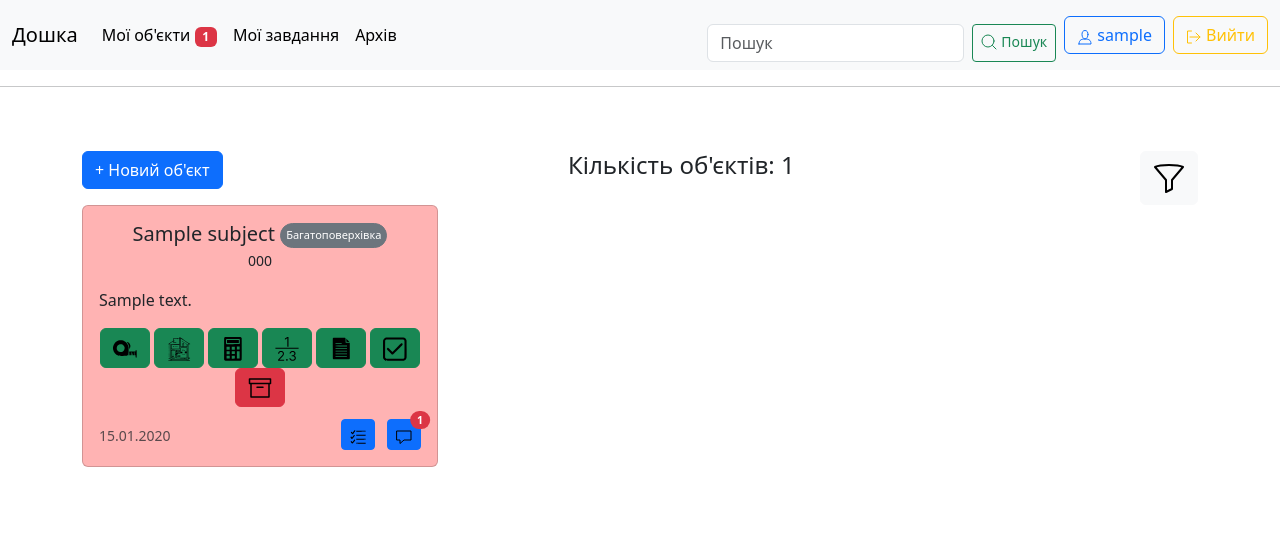
After one commit to trueostik/bti_pm, a Django app: page /my_subjects in a window 1280 px wide. The commit adds this page. Shown: the top 538 px of the page. Run offline with Django 4.2, Linux system fonts and the light colour scheme; a user stored in the database is signed in; tables that the repository leaves empty hold one stand-in row (values such as "Sample post"); some libraries are stand-ins or nearby versions.

Commit message:
Added my subjects

```diff
--- a/bord/models.py
+++ b/bord/models.py
@@ -22,6 +22,7 @@ class Subject(models.Model):
         LOW = 'CC', _('Низький')
 
     name = models.CharField(max_length=200)
+    user = models.ManyToManyField(User, blank=True)
     type = models.CharField(max_length=2, choices=TypeOfSubject.choices, default=TypeOfSubject.HOUSE)
     priority = models.CharField(max_length=3, choices=Priority.choices, default=Priority.HIGH)
     archived = models.BooleanField(default=False)
--- /dev/null
+++ b/bord/templates/bord/my_subjects.html
@@ -0,0 +1,191 @@
+{% extends "bord/base.html" %}
+{% load crispy_forms_tags %}
+
+
+{% block content %}
+    <div class="d-flex w-100 justify-content-between">
+        <a class="btn btn-primary mb-3" href="{% url 'bord:new_subject' %}">+ Новий об'єкт</a>
+        <h4>Кількість об'єктів: {{ subjects_count }}</h4>
+        <button type="button" class="btn btn-light" data-bs-toggle="offcanvas" data-bs-target="#offcanvasRight" aria-controls="offcanvasRight">
+            <svg class="bi" width="32" height="32"><use xlink:href="#i-filter"></use></svg>
+            <span class="badge bg-danger" id="filter-badge" style="display: none;"></span>
+        </button>
+    </div>
+
+    <div class="offcanvas offcanvas-end" tabindex="-1" id="offcanvasRight" aria-labelledby="offcanvasRightLabel">
+      <div class="offcanvas-header">
+        <h5 class="offcanvas-title" id="offcanvasRightLabel">Фільтри</h5>
+        <button type="button" class="btn-close" data-bs-dismiss="offcanvas" aria-label="Close"></button>
+      </div>
+      <div class="offcanvas-body">
+        <div class="container">
+          <form method="get">
+            {% crispy filter_form %}
+          </form>
+        </div>
+      </div>
+    </div>
+
+
+    <div class="row" data-masonry="{&quot;percentPosition&quot;: true }" style="position: relative; height: 1066.4px;">
+        {% for subject in subjects %}
+            {% if not subject.archived %}
+            <div class="col-sm-6 col-lg-4 mb-4" style="position: absolute; left: 0%; top: 524.2px;">
+              <div class="card" style="background-color: {{ subject.get_priority }};">
+
+                <div class="card-body">
+
+                      <div class="dropdown">
+                          <h5 class="card-title text-center mb-0">
+                              <a href="{% url 'bord:subject' subject.id %}">{{ subject }}</a>
+                          <button class="btn btn-secondary rounded-pill" style="font-size: 11px; padding: 3px 5px; border-radius: 2px;" type="button" data-bs-toggle="dropdown" aria-expanded="false">
+                            {{ subject.get_type_display }}
+                          </button>
+                          <ul class="dropdown-menu">
+                            <li><a class="dropdown-item" href="{% url 'bord:change_priority' subject.id 'AA' %}">Високий</a></li>
+                            <li><a class="dropdown-item" href="{% url 'bord:change_priority' subject.id 'BB' %}">Середній</a></li>
+                            <li><a class="dropdown-item" href="{% url 'bord:change_priority' subject.id 'CC' %}">Низький</a></li>
+                          </ul>
+                        </div>
+                      </h5>
+                    <p class="card-text text-center mt-0"><small class="">{{ subject.invent_number }}</small></p>
+                  <p class="card-text ">{{ subject.address }}</p>
+                    <div class="text-center mb-2" >
+                        <span data-toggle="popover" data-bs-trigger="hover focus" data-placement="top" data-bs-html="true" title="Поміряно">
+                            <a class="{{ subject.get_measured }}" href="#" data-href="{% url 'bord:change_status' subject.id 'measured' %}"
+                               data-id="{{ subject.id }}" data-name="{{ subject.name }}"
+                               data-status="{% if not subject.measured %} Поміряно {% else %} Не поміряно {% endif %}"
+                               data-newсlass="{% if subject.measured %} btn btn-danger {% else %} btn btn-success {% endif %}"
+                               data-bs-toggle="modal" data-bs-target="#statusModal">
+                                <svg class="bi" width="24" height="24"><use xlink:href="#measured"></use></svg>
+                            </a>
+                        </span>
+                        <span data-toggle="popover" data-bs-trigger="hover focus" data-placement="top" data-bs-html="true" title="Накреслено">
+                             <a class="{{ subject.get_drawn }}" href="#" data-href="{% url 'bord:change_status' subject.id 'drawn' %}"
+                                data-id="{{ subject.id }}" data-name="{{ subject.name }}"
+                                data-status="{% if not subject.drawn %} Накреслено {% else %} Не накреслено {% endif %}"
+                                data-newсlass="{% if subject.drawn %} btn btn-danger {% else %} btn btn-success {% endif %}"
+                                data-bs-toggle="modal" data-bs-target="#statusModal">
+                                 <svg class="bi" width="24" height="24"><use xlink:href="#drawn"></use></svg>
+                             </a>
+                        </span>
+                        <span data-toggle="popover" data-bs-trigger="hover focus" data-placement="top" data-bs-html="true" title="Пораховано">
+                             <a class="{{ subject.get_calculated }}" href="#" data-href="{% url 'bord:change_status' subject.id 'calculated' %}"
+                                data-id="{{ subject.id }}" data-name="{{ subject.name }}"
+                                data-status="{% if not subject.calculated %} Пораховано {% else %} Не пораховано {% endif %}"
+                                data-newсlass="{% if subject.calculated %} btn btn-danger {% else %} btn btn-success {% endif %}"
+                                data-bs-toggle="modal" data-bs-target="#statusModal">
+                                 <svg class="bi" width="24" height="24"><use xlink:href="#calculated"></use></svg>
+                             </a>
+                        </span>
+                        <span data-toggle="popover" data-bs-trigger="hover focus" data-placement="top" data-bs-html="true" title="Розставлено">
+                             <a class="{{ subject.get_numbered }}" href="#" data-href="{% url 'bord:change_status' subject.id 'numbered' %}"
+                                data-id="{{ subject.id }}" data-name="{{ subject.name }}"
+                                data-status="{% if not subject.numbered %} Розставлено {% else %} Не розставлено {% endif %}"
+                                data-newсlass="{% if subject.numbered %} btn btn-danger {% else %} btn btn-success {% endif %}"
+                                data-bs-toggle="modal" data-bs-target="#statusModal">
+                                 <svg class="bi" width="24" height="24"><use xlink:href="#numbered"></use></svg>
+                             </a>
+                        </span>
+                        <span data-toggle="popover" data-bs-trigger="hover focus" data-placement="top" data-bs-html="true" title="Набрано">
+                             <a class="{{ subject.get_typed }}" href="#" data-href="{% url 'bord:change_status' subject.id 'typed' %}"
+                                data-id="{{ subject.id }}" data-name="{{ subject.name }}"
+                                data-status="{% if not subject.typed %} Набрано {% else %} Не набрано {% endif %}"
+                                data-newсlass="{% if subject.typed %} btn btn-danger {% else %} btn btn-success {% endif %}"
+                                data-bs-toggle="modal" data-bs-target="#statusModal">
+                                 <svg class="bi" width="24" height="24"><use xlink:href="#typed"></use></svg>
+                             </a>
+                        </span>
+                        <span data-toggle="popover" data-bs-trigger="hover focus" data-placement="top" data-bs-html="true" title="Готово">
+                             <a class="{{ subject.get_done }}" href="#" data-href="{% url 'bord:change_status' subject.id 'done' %}"
+                                data-id="{{ subject.id }}" data-name="{{ subject.name }}"
+                                data-status="{% if not subject.done %} Готово {% else %} Не готово {% endif %}"
+                                data-newсlass="{% if subject.done %} btn btn-danger {% else %} btn btn-success {% endif %}"
+                                data-bs-toggle="modal" data-bs-target="#statusModal">
+                                 <svg class="bi" width="24" height="24"><use xlink:href="#done"></use></svg>
+                             </a>
+                        </span>
+
+                         {% if subject.done %}
+                         <span data-toggle="popover" data-bs-trigger="hover focus" data-placement="top" data-bs-html="true" title="Архівувати">
+                            <a class="btn btn-danger" href="#" data-bs-toggle="modal" data-bs-target="#archiveModal{{ subject.id }}">
+                                <svg class="bi" width="24" height="24"><use xlink:href="#i-archive"></use></svg></a>
+                         </span>
+                            <!-- Модальне вікно архіву -->
+                            <div class="modal fade" id="archiveModal{{ subject.id }}" tabindex="-1" aria-labelledby="archiveModalLabel{{ subject.id }}" aria-hidden="true">
+                              <div class="modal-dialog">
+                                <div class="modal-content">
+                                  <div class="modal-header">
+                                    <h1 class="modal-title fs-5" id="archiveModalLabel{{ subject.id }}">Архівувати: {{ subject.name }}</h1>
+                                    <button type="button" class="btn-close" data-bs-dismiss="modal" aria-label="Close"></button>
+                                  </div>
+                                  <div class="modal-body">
+                                    Ви справді бажаєте відправити в архів об'єкт {{ subject.name }}?
+                                  </div>
+                                  <div class="modal-footer">
+                                    <button type="button" class="btn btn-secondary" data-bs-dismiss="modal">Close</button>
+                                    <a class="btn btn-success" href="{% url 'bord:add_to_archive' subject.id %}">Архівувати</a>
+                                  </div>
+                                </div>
+                              </div>
+                            </div>
+                         {% endif %}
+                    </div>
+                  <div class="d-flex w-100 justify-content-between">
+                    <span class="card-text mt-2"><small class="text-muted">{{ subject.date_added|date:'d.m.Y' }}</small></span>
+                      <div class="mt-1">
+                          <span data-toggle="popover" data-bs-trigger="hover focus" data-placement="top" data-bs-html="true" title="Кількість активних завдань">
+                              <button type="button" class="btn btn-sm btn-primary position-relative me-2">
+                                <svg class="bi" width="16" height="16"><use xlink:href="#subtask"></use></svg>
+                                    {% if subject.unfinished_subtasks_count > 0 %}
+                                        <span class="position-absolute top-0 start-100 translate-middle badge rounded-pill bg-danger">
+                                            {{ subject.unfinished_subtasks_count }}
+                                            <span class="visually-hidden">unfinished tasks</span>
+                                        </span>
+                                    {% endif %}
+                              </button>
+                          </span>
+                         <span data-toggle="popover" data-bs-trigger="hover focus" data-placement="top" data-bs-html="true" title="Кількість коментарів">
+                              <button type="button" class="btn btn-sm btn-primary position-relative">
+                                <svg class="bi" width="16" height="16"><use xlink:href="#comment"></use></svg>
+                                  {% with subject.comment_set.count as comment_count %}
+                                    {% if comment_count > 0 %}
+                                        <span class="position-absolute top-0 start-100 translate-middle badge rounded-pill bg-danger">
+                                            {{ comment_count }}
+                                            <span class="visually-hidden">comments</span>
+                                        </span>
+                                    {% endif %}
+                                  {% endwith %}
+                              </button>
+                         </span>
+                      </div>
+                  </div>
+                </div>
+              </div>
+            </div>
+          {% endif %}
+        {% empty %}
+            <p>Нема роботи</p>
+        {% endfor %}
+    </div>
+
+
+    <!-- Модальне вікно статусу -->
+    <div class="modal fade" id="statusModal" tabindex="-1" aria-labelledby="statusModalLabel" aria-hidden="true">
+      <div class="modal-dialog">
+        <div class="modal-content">
+          <div class="modal-header">
+            <h5 class="modal-title" id="statusModalLabel">Заголовок модального вікна</h5>
+            <button type="button" class="btn-close" data-bs-dismiss="modal" aria-label="Закрити"></button>
+          </div>
+          <div class="modal-body">
+            Зміст модального вікна...
+          </div>
+          <div class="modal-footer">
+            <button type="button" class="btn btn-secondary" data-bs-dismiss="modal">Закрити</button>
+            <a class="#" href="#">Save</a>
+          </div>
+        </div>
+      </div>
+    </div>
+{% endblock content %}
--- a/bord/templates/bord/navbar.html
+++ b/bord/templates/bord/navbar.html
@@ -8,6 +8,17 @@
     </button>
     <div class="collapse navbar-collapse" id="navbarSupportedContent">
       <ul class="navbar-nav me-auto mb-2 mb-lg-0">
+        <li class="nav-item">
+            <a class="nav-link active position-relative" aria-current="page" href="{% url 'bord:my_subjects' %}">
+                Мої об'єкти
+                {% if request.user|my_subjects_count != 0 %}
+                    <span class="badge bg-danger">
+                        {{ request.user|my_subjects_count }}
+                        <span class="visually-hidden">unfinished tasks</span>
+                    </span>
+                {% endif %}
+            </a>
+        </li>
         <li class="nav-item">
             <a class="nav-link active position-relative" aria-current="page" href="{% url 'bord:todo' %}">
                 Мої завдання
--- a/bord/templatetags/todo_templatetags.py
+++ b/bord/templatetags/todo_templatetags.py
@@ -1,5 +1,5 @@
 from django import template
-from bord.models import Task
+from bord.models import Task, Subject
 
 register = template.Library()
 
@@ -9,3 +9,10 @@ def unfinished_tasks_count(user):
     if user.is_authenticated:
         return Task.objects.filter(user=user, done=False).count()
     return 0
+
+
+@register.filter
+def my_subjects_count(user):
+    if user.is_authenticated:
+        return Subject.objects.filter(user=user, archived=False).count()
+    return 0
--- a/bord/urls.py
+++ b/bord/urls.py
@@ -10,6 +10,8 @@ app_name = 'bord'
 urlpatterns = [
     path('', views.index, name='index'),
     path('search', views.search_view, name='search'),
+    path('my_subjects', views.my_subjects, name='my_subjects'),
+    path('take_subject/<int:subject_id>', views.take_subject, name='take_subject'),
     path('archive', views.archive, name='archive'),
     path('todo', views.todo, name='todo'),
     path('add_to_archive/<int:subject_id>', views.add_to_archive, name='add_to_archive'),
--- a/bord/views.py
+++ b/bord/views.py
@@ -61,6 +61,44 @@ def archive(request):
 
 
 @login_required()
+def my_subjects(request):
+    filter_form = SubjectFilterForm(request.GET)
+    subjects = Subject.objects.filter(user=request.user)
+
+    if filter_form.is_valid():
+        data = filter_form.cleaned_data
+        if data.get('type'):
+            subjects = subjects.filter(type=data['type'])
+        if data.get('priority'):
+            subjects = subjects.filter(priority=data['priority'])
+
+        task_fields = ['measured', 'drawn', 'calculated', 'typed', 'numbered', 'done']
+        for field in task_fields:
+            if field in data and data[field] != '':
+                subjects = subjects.filter(**{field: data[field]})
+
+    subjects = subjects.order_by('priority', '-date_added')
+    subjects_count = subjects.filter(archived=False).count()
+    context = {'subjects': subjects, 'subjects_count': subjects_count, 'filter_form': filter_form}
+
+    for subject in subjects:
+        subject.unfinished_subtasks_count = subject.subtask_set.filter(done=False).count()
+
+    return render(request, 'bord/my_subjects.html', context)
+
+
+@login_required()
+def take_subject(request, subject_id):
+    subject = Subject.objects.get(id=subject_id)
+    user = request.user
+    if user in subject.user.all():
+        subject.user.remove(user)
+    else:
+        subject.user.add(user)
+    return redirect('bord:subject', subject_id=subject.id)
+
+
+@login_required()
 def todo(request):
     user = request.user
     tasks = Task.objects.filter(user=user).order_by('done', '-date_added')
@@ -71,10 +109,11 @@ def todo(request):
 @login_required()
 def subject_view(request, subject_id):
     subject = Subject.objects.get(id=subject_id)
+    users = subject.user.all()
     comments = subject.comment_set.order_by('-date_added')
     subtasks = subject.subtask_set.order_by('done', 'id')
     contacts = subject.contact_set.all().order_by('id')
-    context = {'subject': subject, 'comments': comments, 'subtasks': subtasks, 'contacts': contacts}
+    context = {'subject': subject, 'comments': comments, 'subtasks': subtasks, 'contacts': contacts, 'users': users}
     return render(request, 'bord/subject.html', context)
 
 
@@ -85,7 +124,9 @@ def new_subject(request):
     else:
         form = SubjectForm(data=request.POST)
         if form.is_valid():
-            form.save()
+            new_subject = form.save(commit=False)
+            new_subject.save()
+            new_subject.user.add(request.user)
             return redirect('bord:index')
 
     context = {'form': form}
@@ -184,13 +225,19 @@ def change_priority(request, subject_id, priority):
 @login_required()
 def add_to_archive(request, subject_id):
     subject = Subject.objects.get(id=subject_id)
+    user = request.user
+
     if subject.archived:
         subject.archived = False
         subject.done = False
+        subject.user.clear()
+        subject.user.add(user)
         subject.save()
     else:
         subject.archived = True
+        subject.user.clear()
         subject.save()
+
     return redirect('bord:index')
 
 
```
Also changed, not shown: bord/templates/bord/subject.html (+8 -2 lines).
